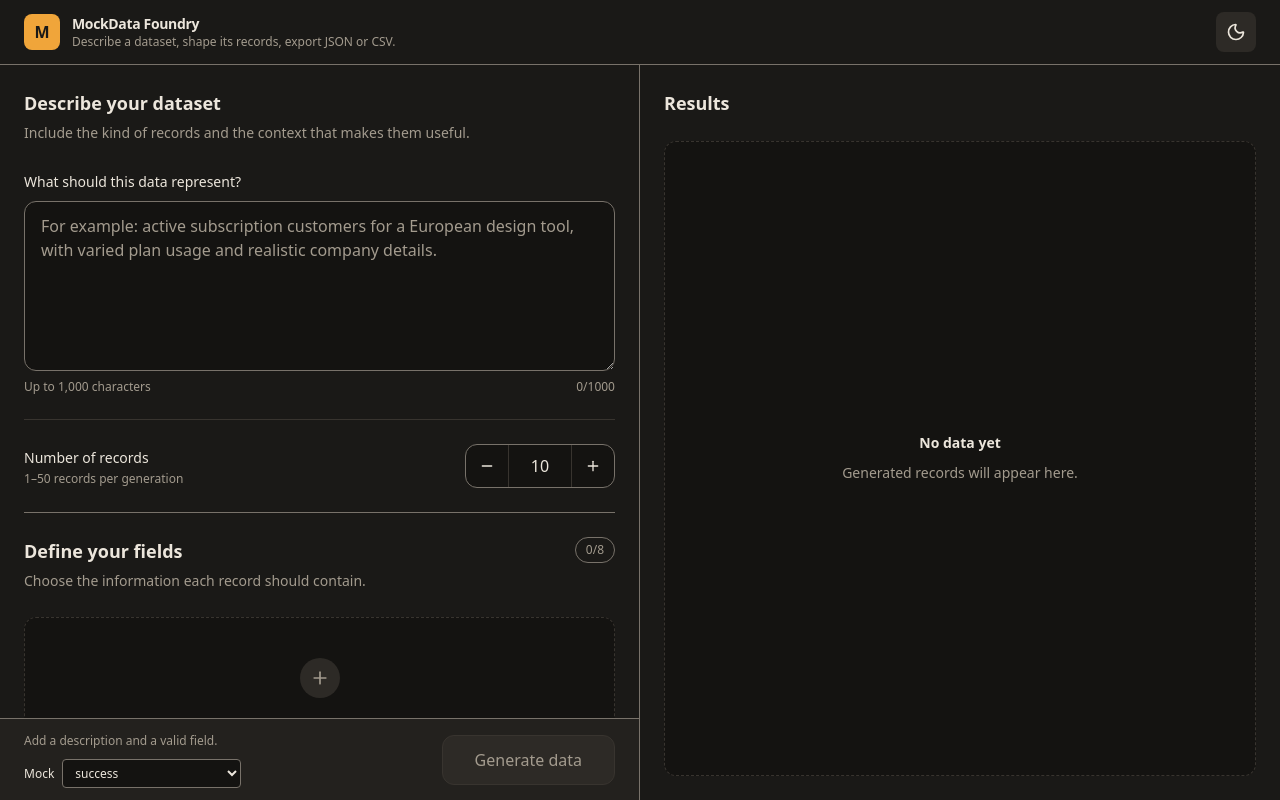
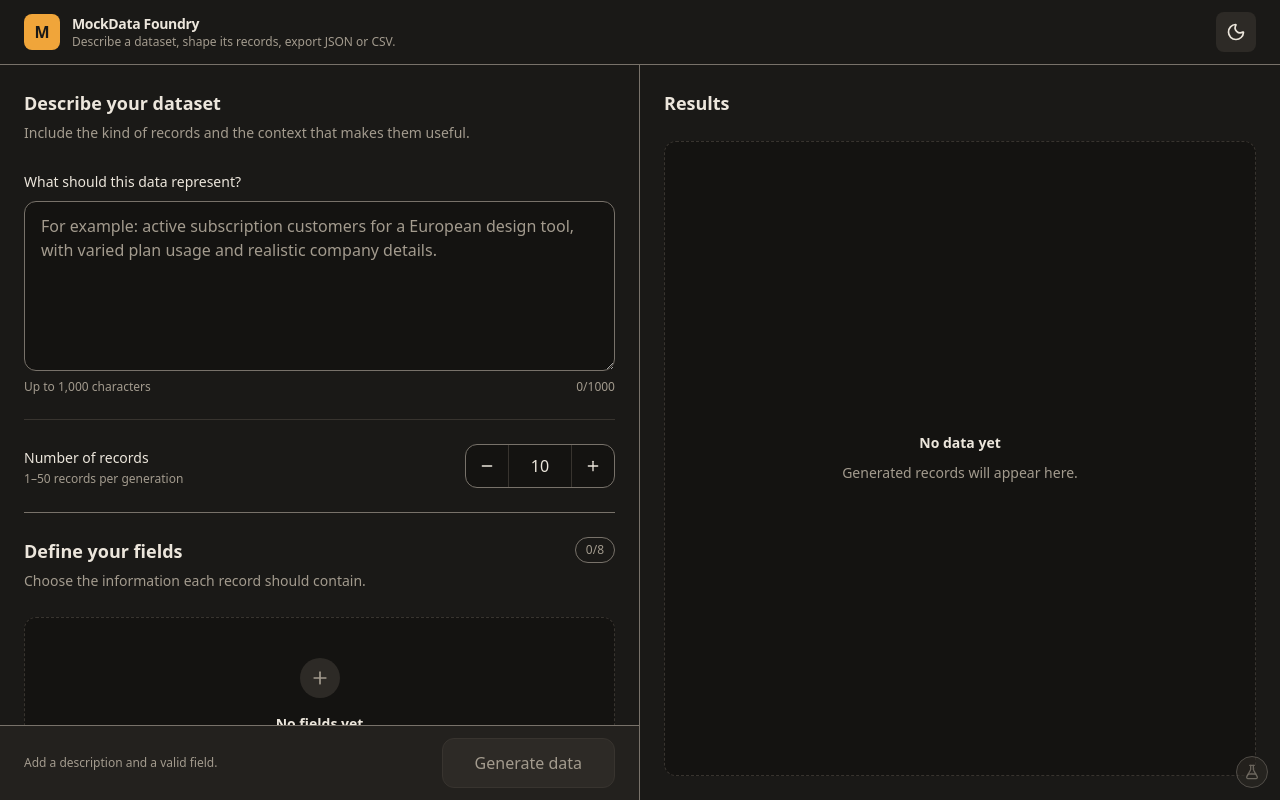
Before and after one commit to essevpi/mockdata-foundry, a React (Vite) app: page / in a window 1280 px wide. Built offline with nearby package versions, Linux system fonts and the light colour scheme.

Commit message:
feat: dev tools as a floating corner widget (task 2c.5c)

```diff
--- /dev/null
+++ b/src/features/generator/components/DevTools.tsx
@@ -0,0 +1,85 @@
+import { FlaskConical } from 'lucide-react';
+import { useEffect, useRef, useState } from 'react';
+import type { MockOutcome } from '../../../lib/mock-generator';
+import { MockOutcomeControl } from './MockOutcomeControl';
+
+type DevToolsProps = {
+  outcome: MockOutcome;
+  onOutcomeChange: (outcome: MockOutcome) => void;
+};
+
+const PANEL_ID = 'dev-tools-panel';
+
+// Development-only corner widget, so the page layout stays exactly as it ships. GeneratorWorkspace
+// renders it only when import.meta.env.DEV.
+function DevTools({ outcome, onOutcomeChange }: DevToolsProps) {
+  const [open, setOpen] = useState(false);
+  const rootRef = useRef<HTMLDivElement>(null);
+  const buttonRef = useRef<HTMLButtonElement>(null);
+
+  useEffect(() => {
+    if (!open) {
+      return;
+    }
+
+    function handlePointerDown(event: PointerEvent) {
+      if (!rootRef.current?.contains(event.target as Node)) {
+        setOpen(false);
+      }
+    }
+
+    function handleKeyDown(event: KeyboardEvent) {
+      if (event.key === 'Escape') {
+        setOpen(false);
+        buttonRef.current?.focus();
+      }
+    }
+
+    document.addEventListener('pointerdown', handlePointerDown);
+    document.addEventListener('keydown', handleKeyDown);
+
+    return () => {
+      document.removeEventListener('pointerdown', handlePointerDown);
+      document.removeEventListener('keydown', handleKeyDown);
+    };
+  }, [open]);
+
+  return (
+    <div ref={rootRef} className="fixed right-3 top-[4.75rem] z-40 lg:bottom-3 lg:top-auto">
+      <button
+        ref={buttonRef}
+        aria-controls={open ? PANEL_ID : undefined}
+        aria-expanded={open}
+        aria-label="Dev tools"
+        className="grid size-8 place-items-center rounded-full border border-border-strong bg-button text-content-muted opacity-60 transition hover:opacity-100 focus-visible:opacity-100 aria-expanded:opacity-100"
+        onClick={() => setOpen((current) => !current)}
+        type="button"
+      >
+        <FlaskConical aria-hidden="true" className="size-4" />
+      </button>
+
+      {open && (
+        <div
+          aria-label="Dev tools"
+          className="absolute right-0 top-full mt-2 w-60 rounded-xl border border-border-strong bg-surface p-3 shadow-lg lg:bottom-full lg:top-auto lg:mb-2 lg:mt-0"
+          id={PANEL_ID}
+          role="group"
+        >
+          <MockOutcomeControl
+            outcome={outcome}
+            onChange={(next) => {
+              onOutcomeChange(next);
+              setOpen(false);
+              buttonRef.current?.focus();
+            }}
+          />
+          <p className="mt-2 text-xs leading-5 text-content-muted">
+            Development only. Forces the result of the next generation.
+          </p>
+        </div>
+      )}
+    </div>
+  );
+}
+
+export { DevTools };
--- a/src/features/generator/components/GenerateBar.tsx
+++ b/src/features/generator/components/GenerateBar.tsx
@@ -1,8 +1,6 @@
 import type { ValidationIssue } from '../../../lib/generation';
 import { FIELD_PROBLEMS_ID, type FieldDraft, type FieldProblem } from '../field-utils';
-import type { MockOutcome } from '../../../lib/mock-generator';
 import { FieldProblems } from './FieldProblems';
-import { MockOutcomeControl } from './MockOutcomeControl';
 import { PourLine } from './PourLine';
 
 type GenerateBarProps = {
@@ -11,9 +9,7 @@ type GenerateBarProps = {
   fields: FieldDraft[];
   isLoading: boolean;
   isValid: boolean;
-  mockOutcome: MockOutcome;
   requestIssues: ValidationIssue[];
-  onMockOutcomeChange: (outcome: MockOutcome) => void;
 };
 
 function GenerateBar({
@@ -22,9 +18,7 @@ function GenerateBar({
   fields,
   isLoading,
   isValid,
-  mockOutcome,
   requestIssues,
-  onMockOutcomeChange,
 }: GenerateBarProps) {
   const hasFieldProblems = fieldIssues.length > 0 || fieldProblems.length > 0;
 
@@ -38,9 +32,6 @@ function GenerateBar({
             <p id="generate-hint" className="text-xs leading-5 text-content-muted">
               Add a description and a valid field.
             </p>
-          )}
-          {import.meta.env.DEV && (
-            <MockOutcomeControl outcome={mockOutcome} onChange={onMockOutcomeChange} />
           )}
         </div>
         <button
--- a/src/features/generator/components/GeneratorWorkspace.tsx
+++ b/src/features/generator/components/GeneratorWorkspace.tsx
@@ -18,6 +18,7 @@ import {
   type TouchedSection,
 } from '../field-utils';
 import { DatasetDetailsPanel } from './DatasetDetailsPanel';
+import { DevTools } from './DevTools';
 import { FieldBuilderPanel } from './FieldBuilderPanel';
 import { GenerateBar } from './GenerateBar';
 import { PourLine } from './PourLine';
@@ -148,11 +149,10 @@ function GeneratorWorkspace() {
           fields={fields}
           isLoading={isLoading}
           isValid={requestValidation.valid}
-          mockOutcome={mockOutcome}
           requestIssues={getIssues('request')}
-          onMockOutcomeChange={setMockOutcome}
         />
       </form>
+      {import.meta.env.DEV && <DevTools outcome={mockOutcome} onOutcomeChange={setMockOutcome} />}
       <PourLine active={isLoading} axis="y" className="inset-y-0 left-1/2 -ml-0.5 hidden w-0.5 lg:block" />
       <div className="flex min-w-0 flex-col border-t border-border-strong bg-surface p-4 sm:p-6 lg:min-h-0 lg:overflow-y-auto lg:border-t-0 lg:bg-transparent">
         <ResultsPanel state={generation} />
--- a/src/features/generator/components/MockOutcomeControl.tsx
+++ b/src/features/generator/components/MockOutcomeControl.tsx
@@ -7,15 +7,15 @@ type MockOutcomeControlProps = {
 
 function MockOutcomeControl({ outcome, onChange }: MockOutcomeControlProps) {
   return (
-    <div title="Mock outcome (development only)" className="flex items-center gap-2 text-xs text-content-muted">
+    <div className="flex flex-col gap-1.5 text-xs text-content-muted">
       <label htmlFor="mock-outcome" className="font-medium text-content">
-        Mock
+        Mock outcome
       </label>
       <select
         id="mock-outcome"
         value={outcome}
         onChange={(event) => onChange(event.target.value as MockOutcome)}
-        className="rounded border border-border-strong bg-input px-2 py-1 text-xs! text-content"
+        className="w-full rounded border border-border-strong bg-input px-2 py-1 text-xs! text-content"
       >
         {MOCK_OUTCOMES.map((option) => (
           <option key={option} value={option}>
```
Also changed, not shown: 1 other file (tests, documents, lock files or other folders).
